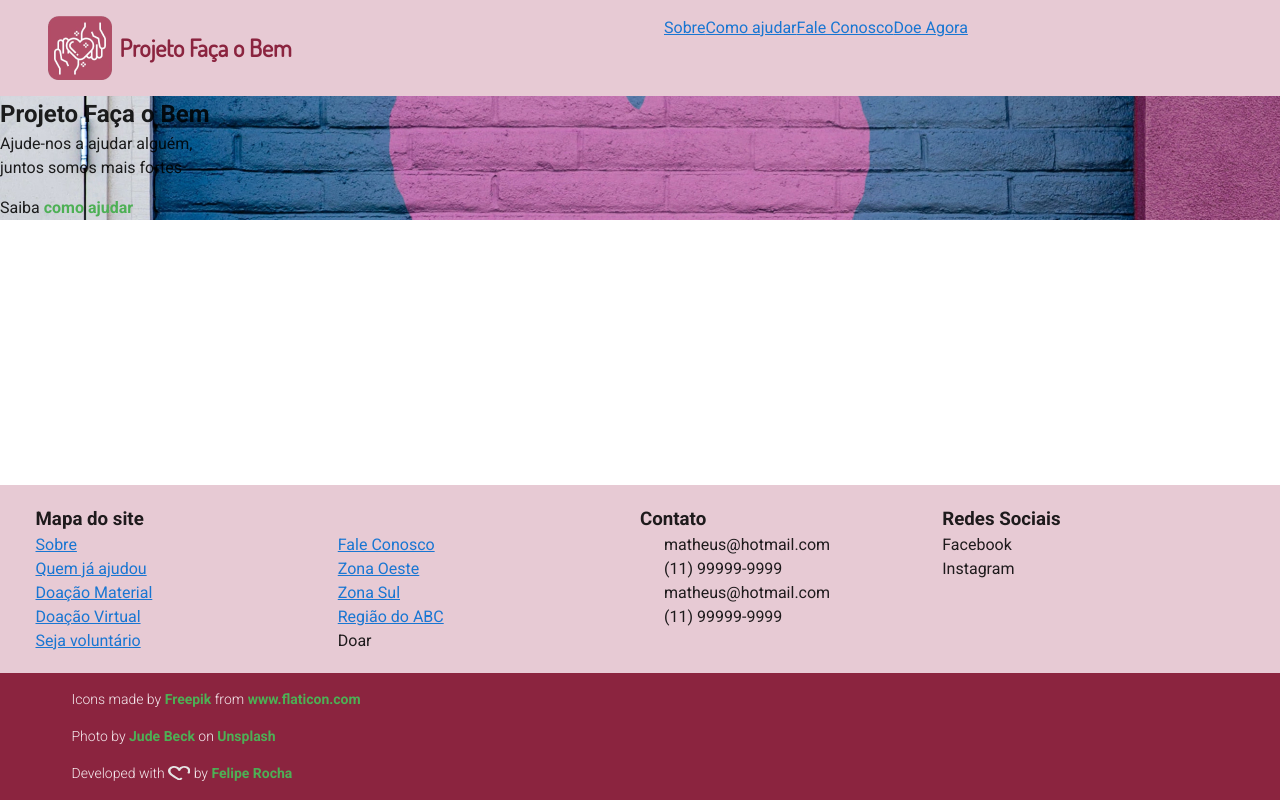
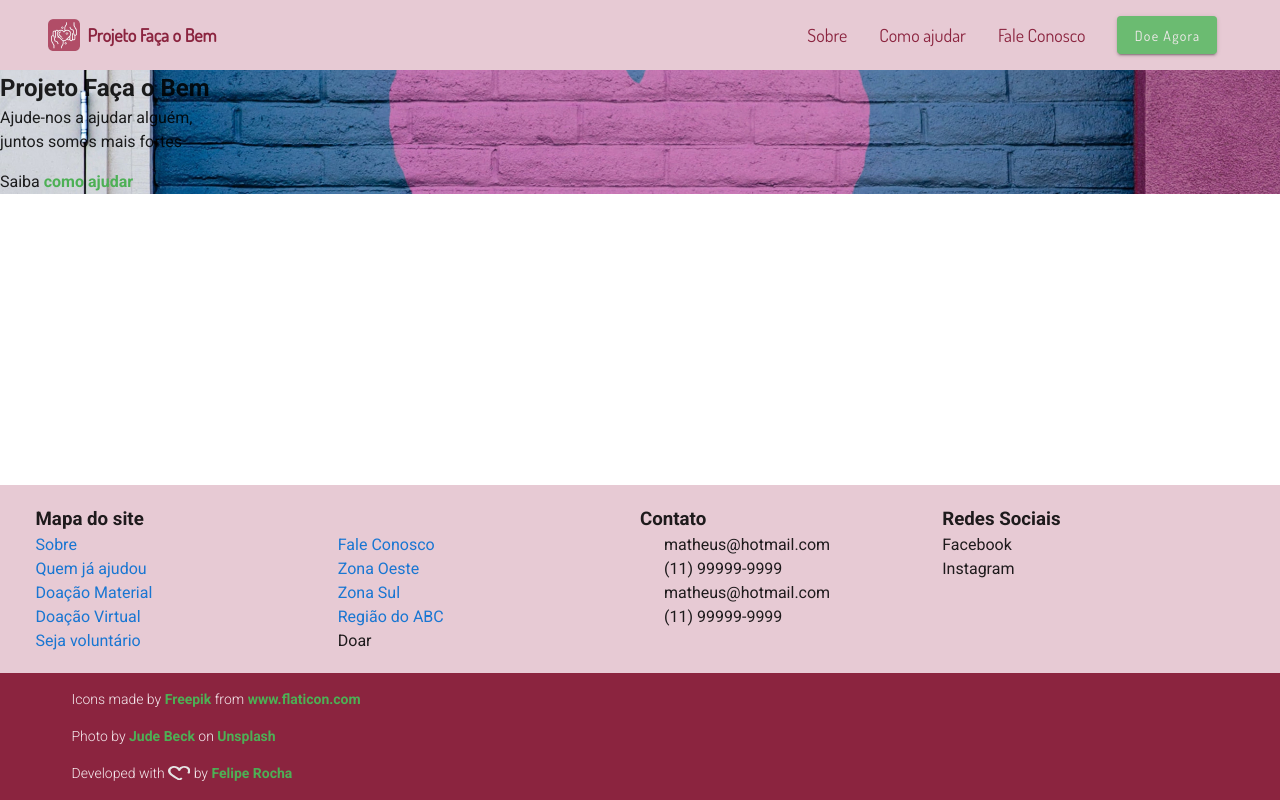
Before and after one commit to feliperocha93/faca-o-bem, a Vue app: page / in a window 1280 px wide. Built offline with nearby package versions, Linux system fonts and the light colour scheme.

Commit message:
Finalizando estilo do header

```diff
--- a/src/components/TheHeader.vue
+++ b/src/components/TheHeader.vue
@@ -2,22 +2,33 @@
   <header>
     <v-container class="d-flex justify-space-between py-4">
       <v-col class="d-flex align-center">
+        <router-link to="/">
           <img
-          :src="require('@/assets/projeto-faca-o-bem-64.png')"
+            :src="require('@/assets/projeto-faca-o-bem-32.png')"
             alt="Logo Projeto Faça o Bem"
             class="mr-2"
           />
+        </router-link>
+        <router-link to="/">
           <h1>Projeto Faça o Bem</h1>
+        </router-link>
       </v-col>
-      <v-col class="d-flex justify-space-between">
-        <ul>
-          <li>
+      <v-col class="d-flex align-center">
+        <nav class="ml-auto nav-list d-flex align-center">
           <router-link to="/">Sobre</router-link>
           <router-link to="/">Como ajudar</router-link>
           <router-link to="/">Fale Conosco</router-link>
-            <router-link to="/">Doe Agora</router-link>
-          </li>
-        </ul>
+          <router-link to="/">
+            <v-btn
+              id="btn-doar"
+              color="#4db055"
+              height="38px"
+              link="true"
+              to="/"
+              >Doe Agora</v-btn
+            >
+          </router-link>
+        </nav>
       </v-col>
     </v-container>
   </header>
@@ -36,6 +47,20 @@ header {
   background-color: $cinza-claro-3;
 }
 h1 {
-  @include dosis($base-5, $s24);
+  @include dosis($base-5, $s18);
+}
+
+.nav-list .router-link-active {
+  @include dosis($cinza-escuro-2, $s18);
+  padding: 0 16px;
+}
+
+.nav-list .router-link-exact-active {
+  color: $base-5;
+}
+
+#btn-doar {
+  @include dosis($cinza-claro-1, $s14);
+  text-transform: none;
 }
 </style>
--- a/src/styles/_reset.scss
+++ b/src/styles/_reset.scss
@@ -10,6 +10,10 @@ h2,
 p {
   padding: 0;
   margin: 0;
+}
+
+a {
+  text-decoration: none;
 }
 
 ul {
--- a/src/styles/styles.scss
+++ b/src/styles/styles.scss
@@ -11,7 +11,11 @@
   color: $acentuacao-3;
   font-family: "Roboto", sans-serif;
   font-weight: 700;
-  text-decoration: none;
+}
+
+.nav-list .router-link-active:hover {
+  color: $acentuacao-3;
+  transition: all 0.3s;
 }
 
 .v-enter,
```
Also changed, not shown: src/assets/projeto-faca-o-bem-32.png (added). Lines whose indentation alone changed are shown as unchanged.
